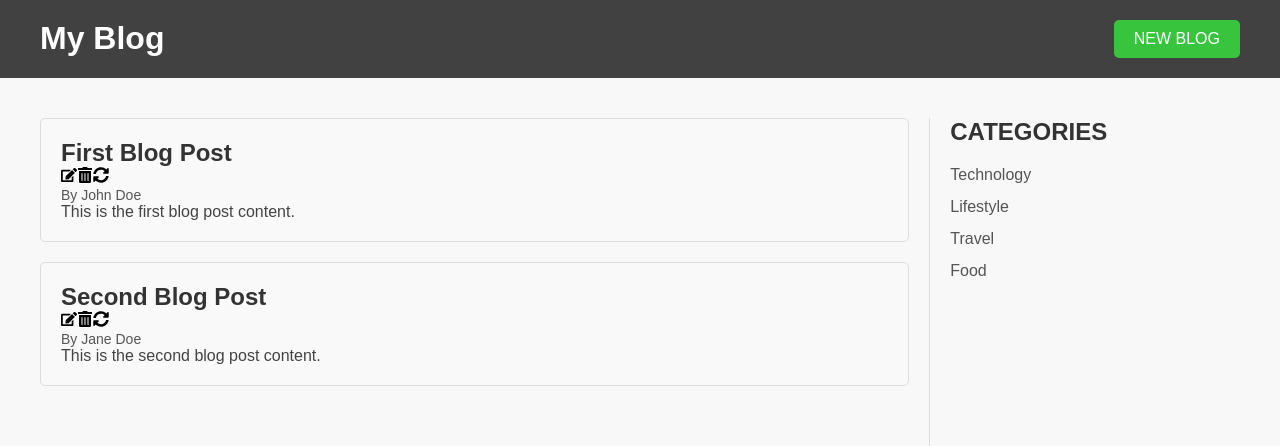
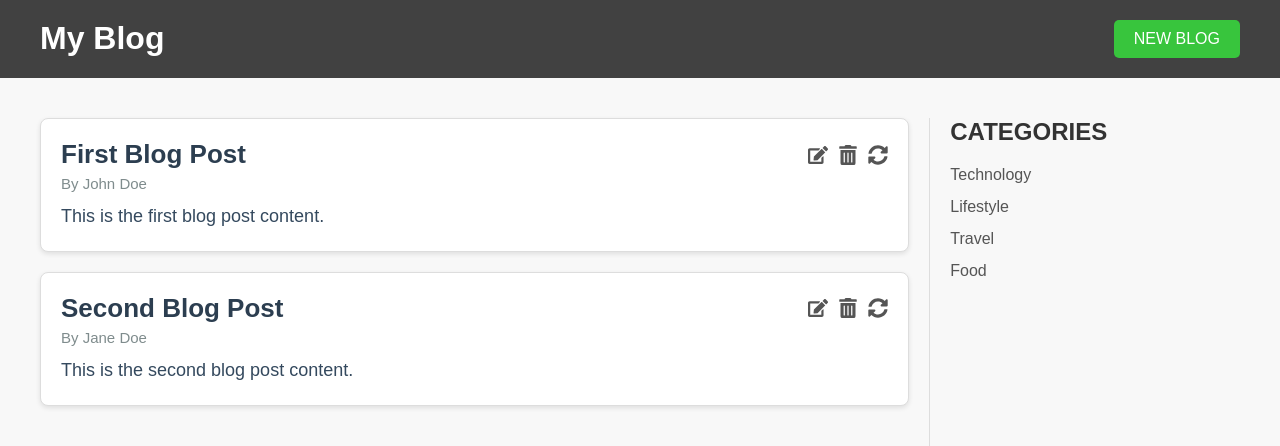
Before and after one commit to sasanedicbn/Blog-application, a React (Vite) app in the folder client/: page / in a window 1280 px wide. Shown: the top 446 px of the page. Built offline with nearby package versions, Linux system fonts and the light colour scheme.

Commit message:
Create style for BlogPost

```diff
--- a/client/src/index.css
+++ b/client/src/index.css
@@ -45,30 +45,6 @@
   background-color: #45a049;
 }
 
-.blog-post {
-  border: 1px solid #ddd;
-  padding: 20px;
-  margin-bottom: 20px;
-  border-radius: 5px;
-  background-color: #f9f9f9;
-}
-
-.blog-title {
-  margin: 0;
-  font-size: 24px;
-  color: #333;
-}
-
-.blog-author {
-  font-size: 14px;
-  color: #555;
-}
-
-.blog-content {
-  font-size: 16px;
-  color: #444;
-}
-
 .sidebar {
   flex: 1;
   border-left: 1px solid #ddd;
@@ -98,3 +74,53 @@
 .sidebar li:active {
   font-weight: bold;
 }
+.blog-post {
+  border: 1px solid #ddd;
+  padding: 20px;
+  margin-bottom: 20px;
+  border-radius: 8px;
+  background-color: #fff;
+  box-shadow: 0 2px 5px rgba(0, 0, 0, 0.1);
+}
+
+.blog-header {
+  display: flex;
+  justify-content: space-between;
+  align-items: center;
+}
+
+.blog-title {
+  margin: 0;
+  font-size: 26px;
+  color: #2c3e50;
+  font-weight: bold;
+}
+
+.blog-actions {
+  display: flex;
+  gap: 10px;
+}
+
+.blog-actions svg {
+  font-size: 20px;
+  color: #555;
+  cursor: pointer;
+  transition: color 0.3s ease;
+}
+
+.blog-actions svg:hover {
+  color: #2c3e50;
+}
+
+.blog-author {
+  font-size: 15px;
+  color: #7f8c8d;
+  margin-top: 5px;
+}
+
+.blog-content {
+  font-size: 18px;
+  color: #34495e;
+  margin-top: 10px;
+  line-height: 1.6;
+}
```
